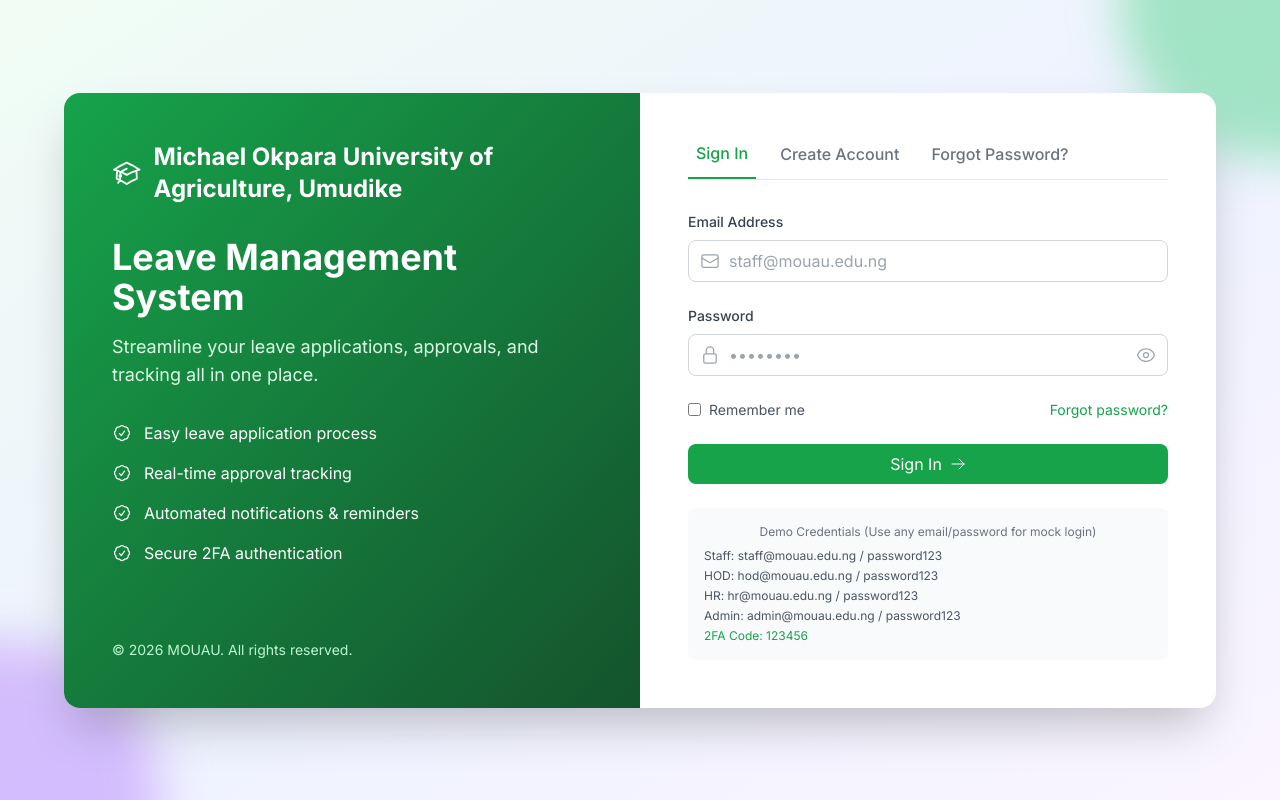
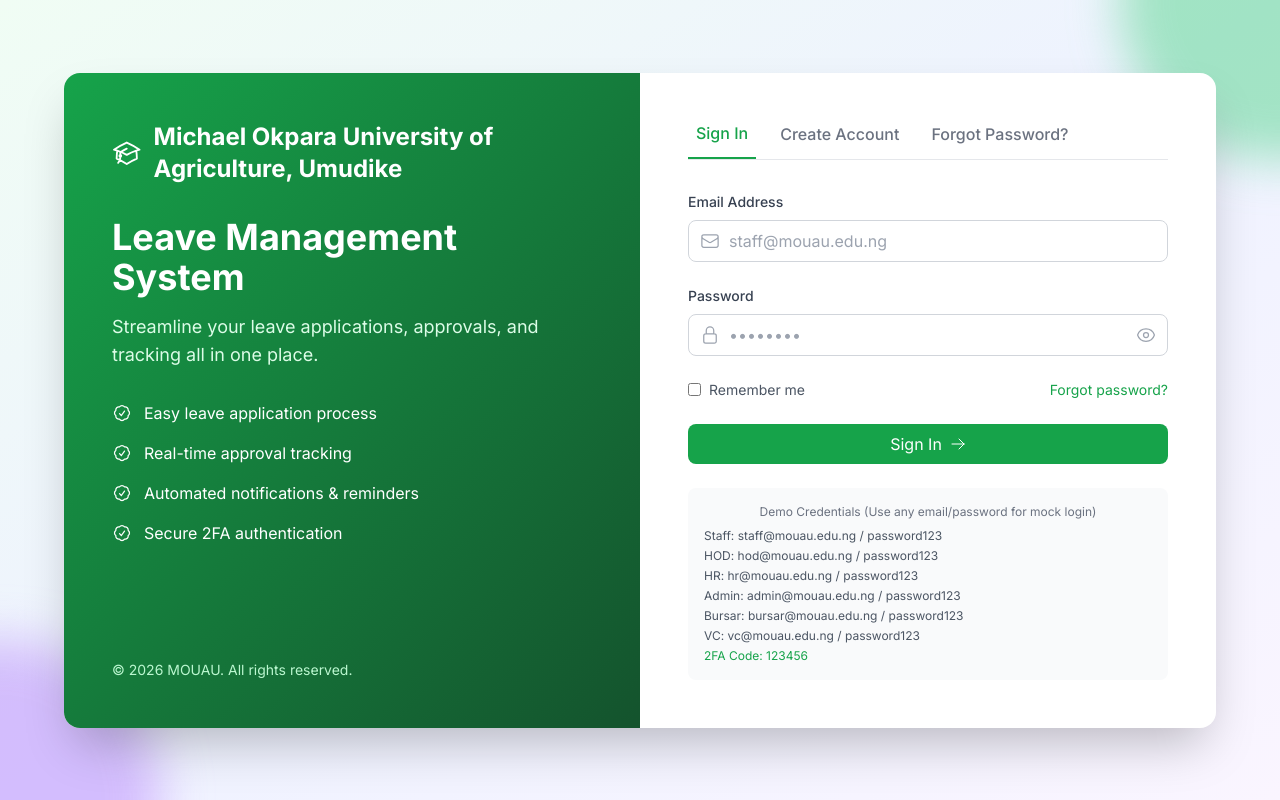
Before and after one commit to Onwukaprosper/work-flows-for-leave, a React (Vite) app in the folder frontend/: page /login in a window 1280 px wide. Built offline with nearby package versions, Linux system fonts and the light colour scheme.

Commit message:
added mock login details: email and password for vc and bursar

```diff
--- a/frontend/src/components/auth/Login.tsx
+++ b/frontend/src/components/auth/Login.tsx
@@ -568,6 +568,8 @@
                   <p>HOD: hod@mouau.edu.ng / password123</p>
                   <p>HR: hr@mouau.edu.ng / password123</p>
                   <p>Admin: admin@mouau.edu.ng / password123</p>
+                  <p>Bursar: bursar@mouau.edu.ng / password123</p>
+                  <p>VC: vc@mouau.edu.ng / password123</p>
                   <p className="text-green-600 dark:text-green-400 mt-2">2FA Code: 123456</p>
                 </div>
               </div>
```
